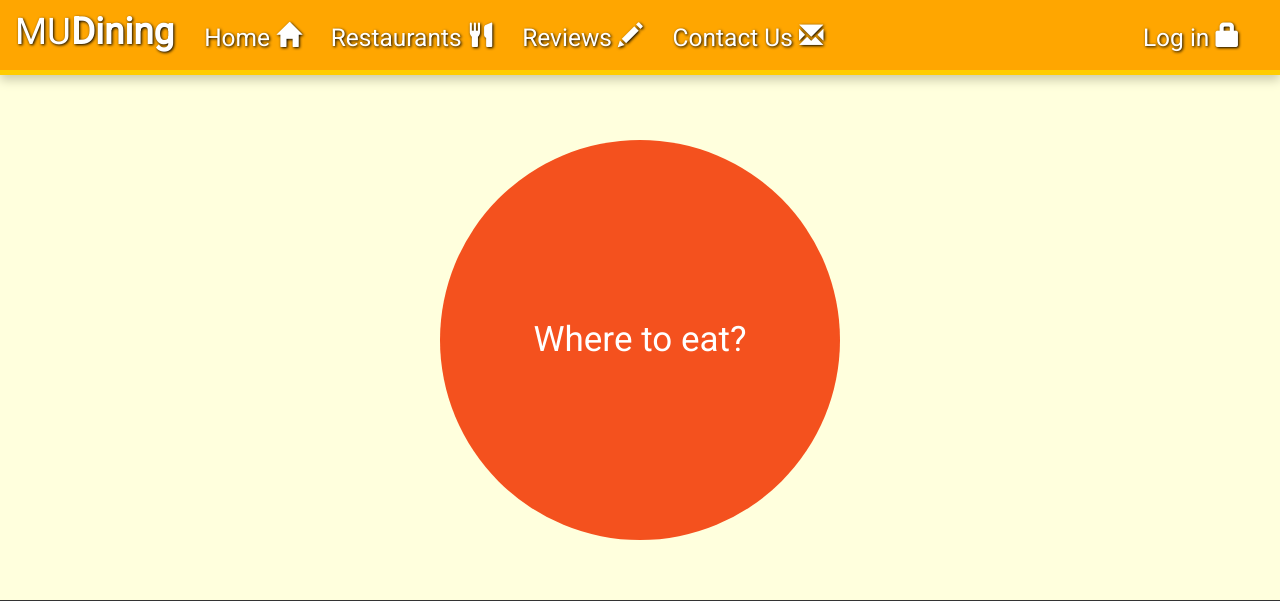
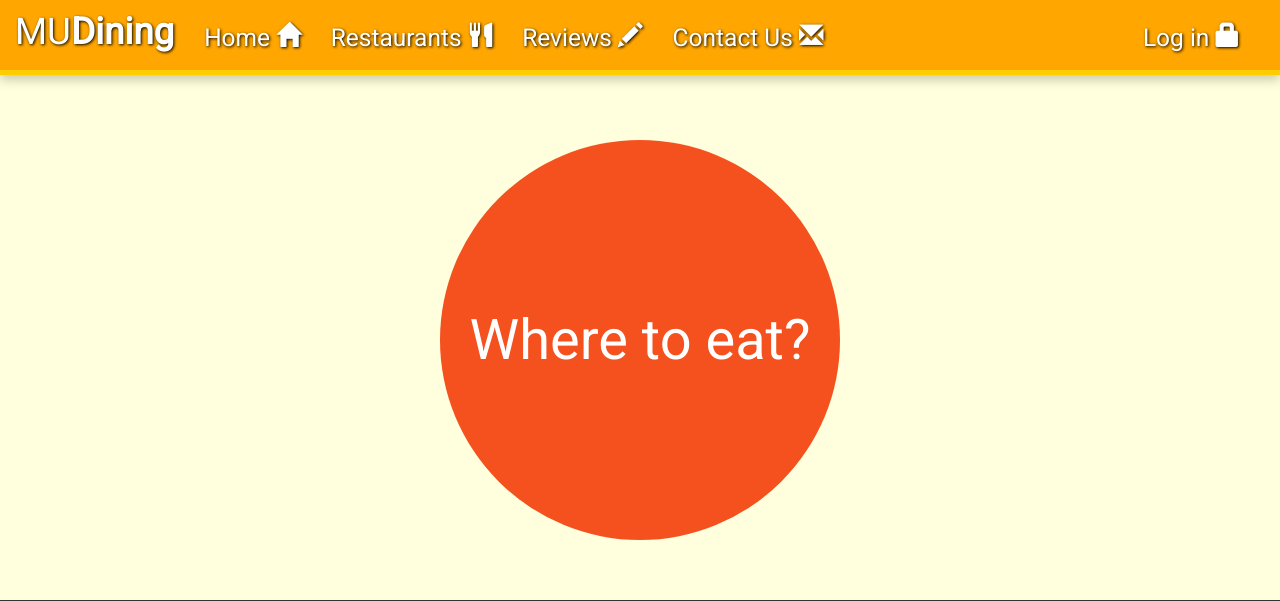
Before and after one commit to ErbaZZ/MUDining, a PHP site: page / in a window 1280 px wide. Shown: the top 601 px of the page. Run offline with PHP 8.4, Linux system fonts and the light colour scheme; data comes from the database, SQL or seed files in the repository; data that the repository does not hold is empty.

Commit message:
Recommend button font size

```diff
--- a/assets/css/index.css
+++ b/assets/css/index.css
@@ -20,7 +20,7 @@ body {
     background-color: #f4511e;
     border: none;
     color: #FFFFFF;
-    font-size: 35px;
+    font-size: 7vmin;
     width: 50vh;
     height: 50vh;
     transition: all 0.5s ease-in-out;
```
